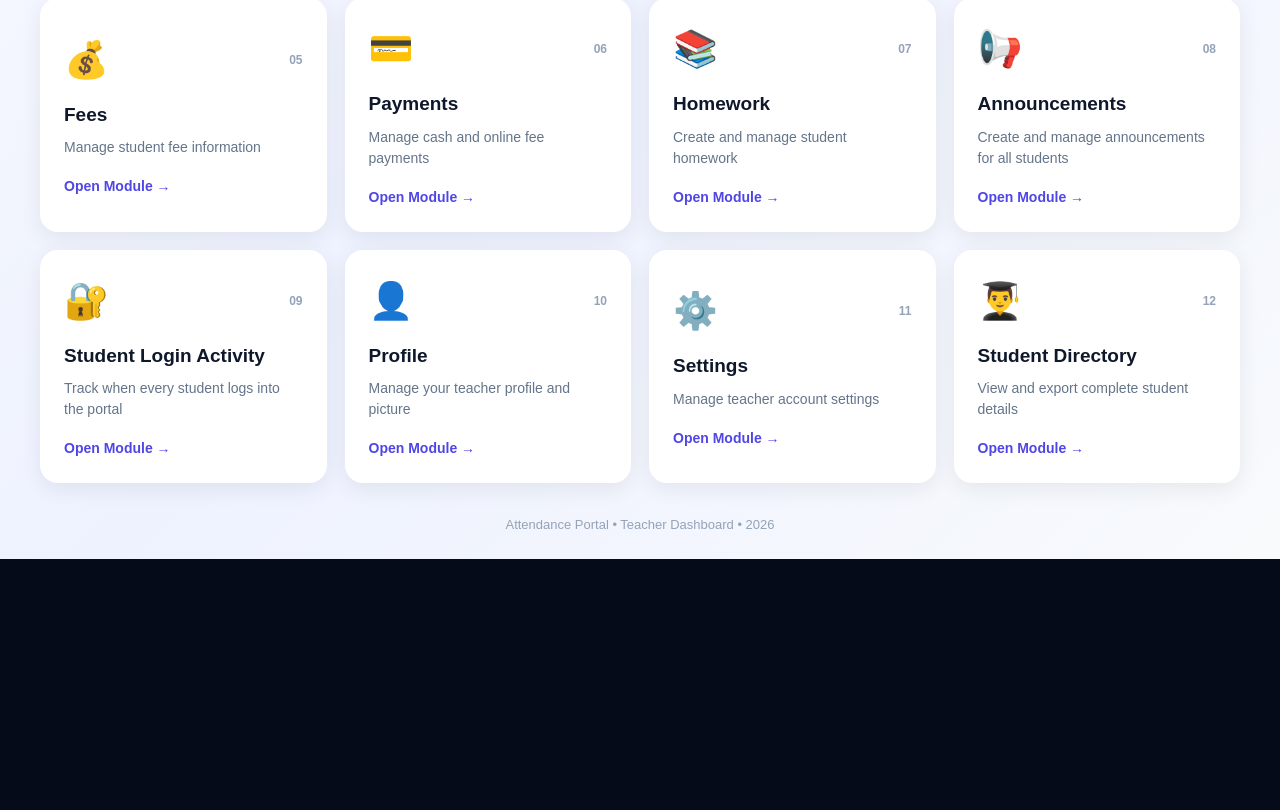
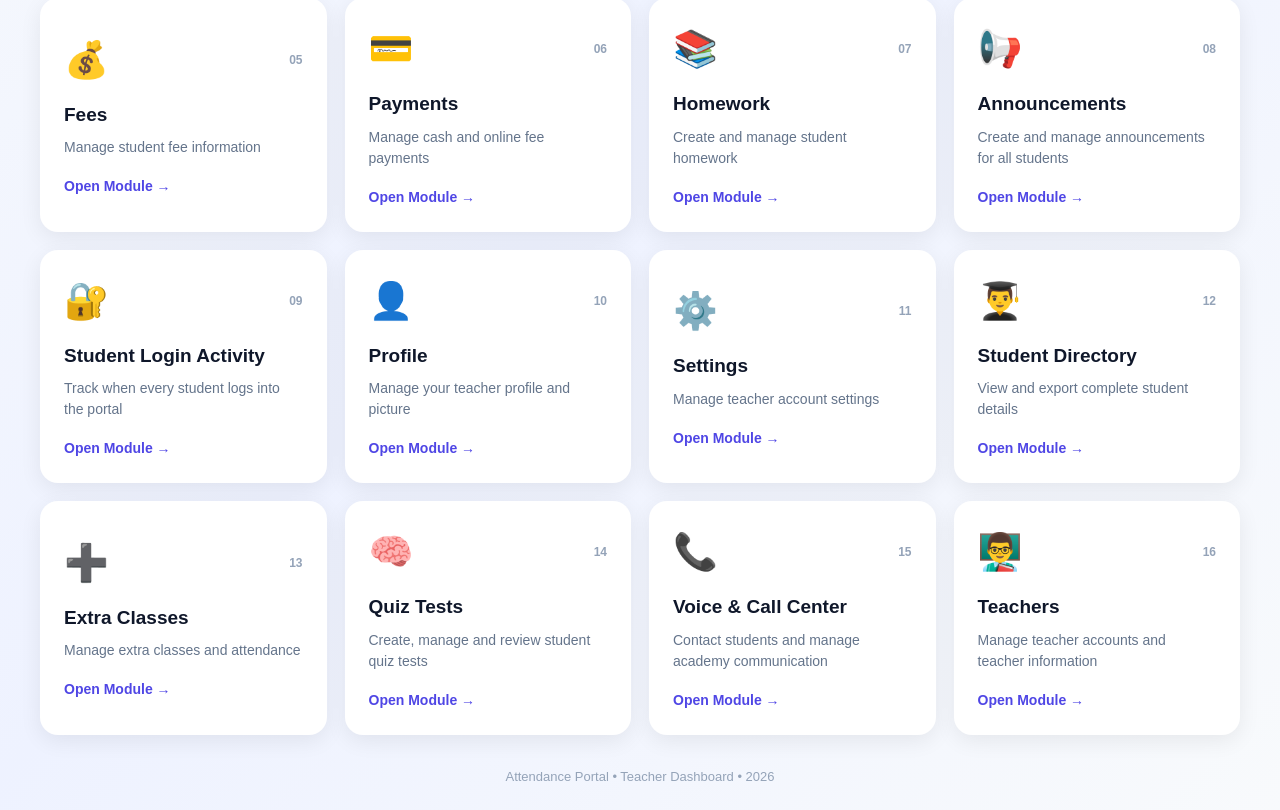
Before and after one commit to harshchauhan201951/ATTENDANCE-PORTAL, a Next.js app: page /teacher/dashboard in a window 1280 px wide. Shown: the part 533-1343 px from the top of the page. Before the commit the page ends 1092 px from the top, so only its background shows below. Built offline with nearby package versions, Linux system fonts and the light colour scheme.

Commit message:
Restore all 16 teacher dashboard cards

```diff
--- a/app/teacher/dashboard/page.tsx
+++ b/app/teacher/dashboard/page.tsx
@@ -72,6 +72,9 @@ export default function TeacherDashboard() {
 
   /*
    * TEACHER DASHBOARD MENU
+   *
+   * Existing 12 options are preserved.
+   * Additional modules are added as 13-16.
    */
   const menuItems = [
     {
@@ -122,9 +125,6 @@ export default function TeacherDashboard() {
       path: "/teacher/payments",
     },
 
-    /*
-     * HOMEWORK
-     */
     {
       title: "Homework",
       description:
@@ -133,9 +133,6 @@ export default function TeacherDashboard() {
       path: "/teacher/homework",
     },
 
-    /*
-     * ANNOUNCEMENTS
-     */
     {
       title: "Announcements",
       description:
@@ -144,9 +141,6 @@ export default function TeacherDashboard() {
       path: "/teacher/announcements",
     },
 
-    /*
-     * STUDENT LOGIN ACTIVITY
-     */
     {
       title: "Student Login Activity",
       description:
@@ -171,15 +165,56 @@ export default function TeacherDashboard() {
       path: "/teacher/settings",
     },
 
-    /*
-     * STUDENT DIRECTORY - OPTION 12
-     */
     {
       title: "Student Directory",
       description:
         "View and export complete student details",
       icon: "👨‍🎓",
       path: "/teacher/student-directory",
+    },
+
+    /*
+     * OPTION 13
+     */
+    {
+      title: "Extra Classes",
+      description:
+        "Manage extra classes and attendance",
+      icon: "➕",
+      path: "/teacher/extra-class",
+    },
+
+    /*
+     * OPTION 14
+     */
+    {
+      title: "Quiz Tests",
+      description:
+        "Create, manage and review student quiz tests",
+      icon: "🧠",
+      path: "/teacher/quiz-tests",
+    },
+
+    /*
+     * OPTION 15
+     */
+    {
+      title: "Voice & Call Center",
+      description:
+        "Contact students and manage academy communication",
+      icon: "📞",
+      path: "/teacher/voice-call",
+    },
+
+    /*
+     * OPTION 16
+     */
+    {
+      title: "Teachers",
+      description:
+        "Manage teacher accounts and teacher information",
+      icon: "👨‍🏫",
+      path: "/teacher/teachers",
     },
   ];
 
```
